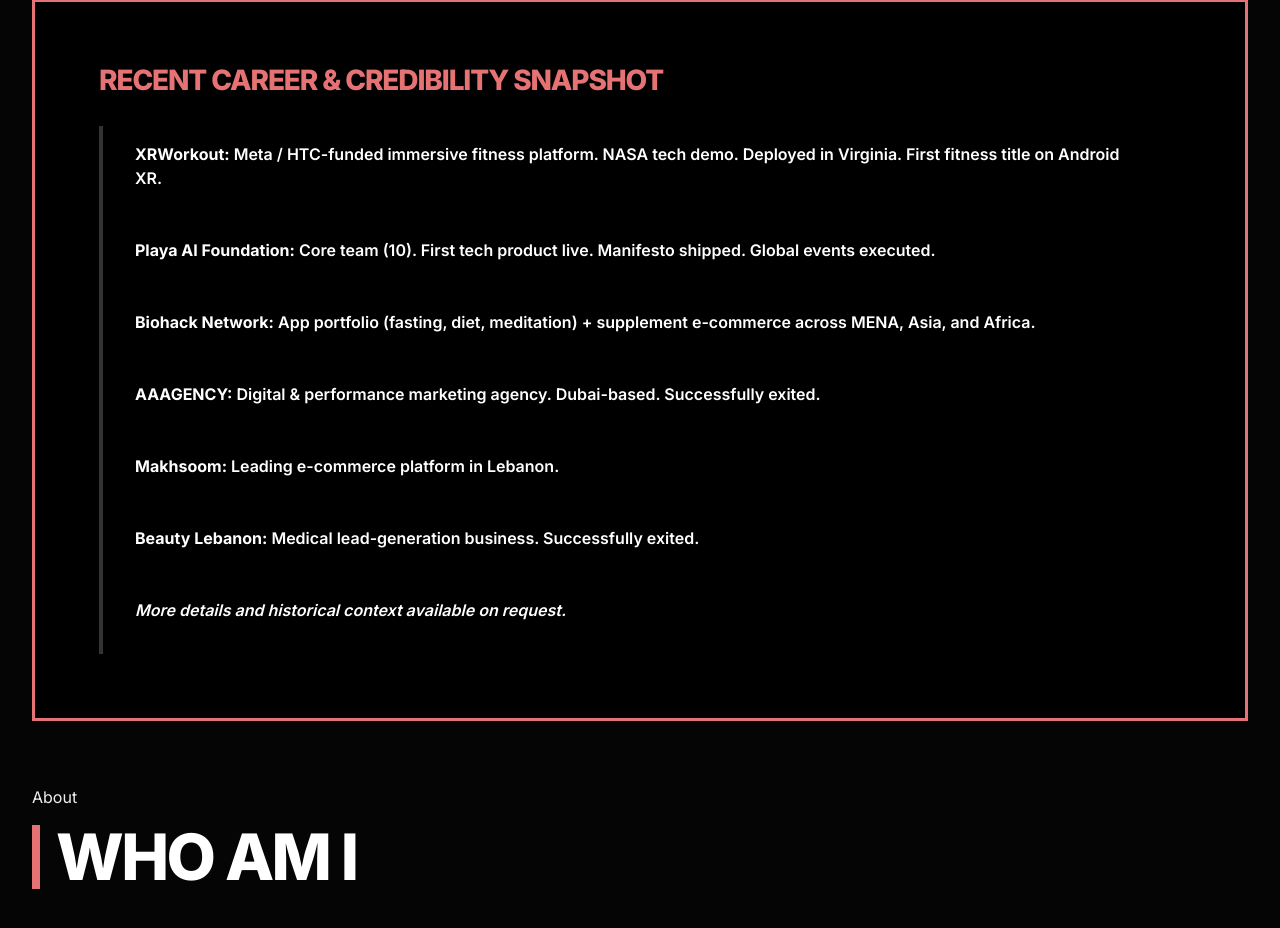
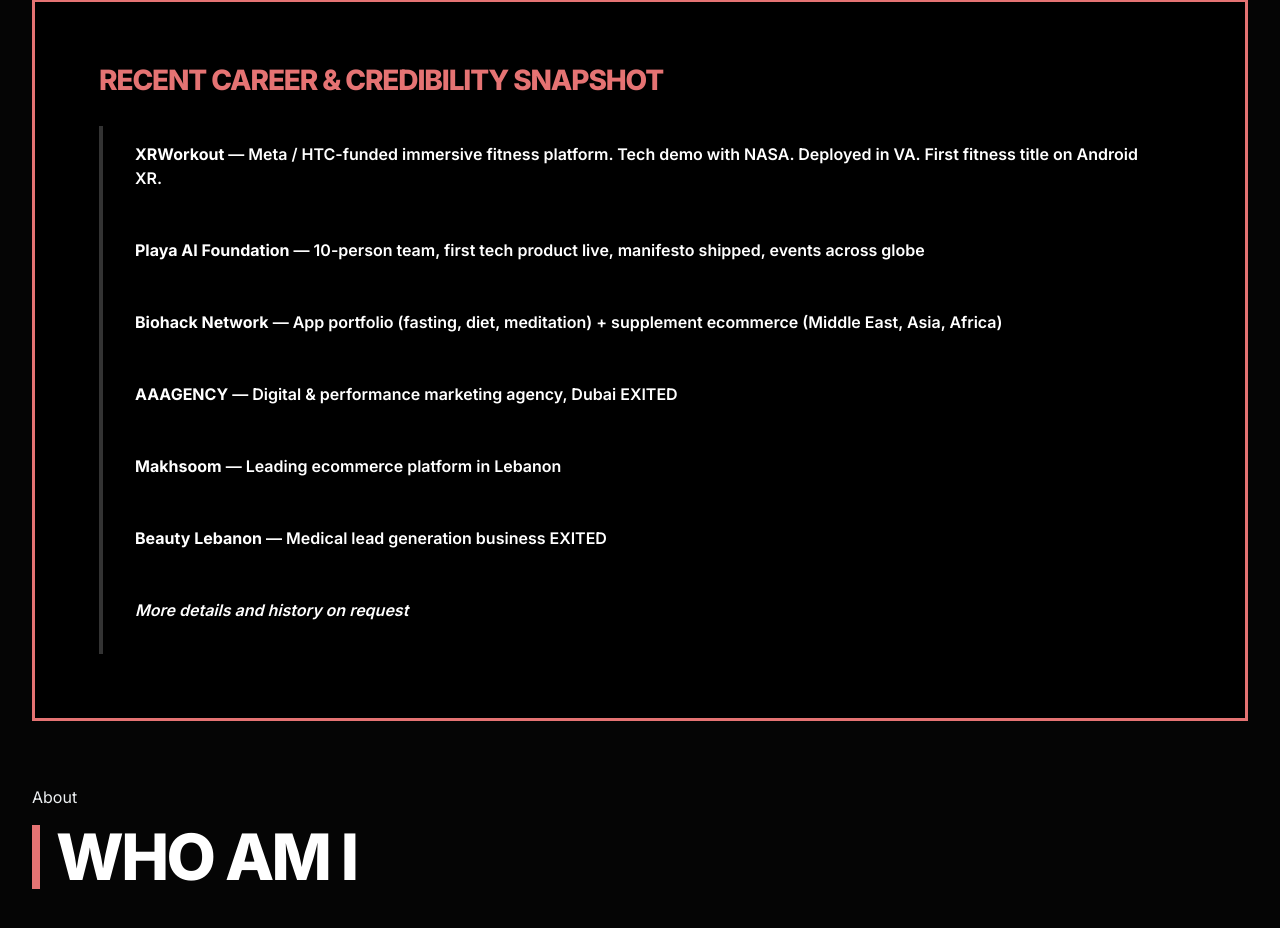
Before and after one commit to a-a-z-z/Alex_Azzi, a plain HTML site: page index.html in a window 1280 px wide. Shown: the part 1146-2074 px from the top of the page. Drawn offline with Linux system fonts and the light colour scheme.

Commit message:
updating the proof wall section

```diff
--- a/index.html
+++ b/index.html
@@ -61,65 +61,80 @@
             </div>
         </div>
     </section>
-
- <!-- Proof Wall Section -->
+<!-- Proof Wall Section -->
 <section id="proof" class="section">
   <div class="container">
     <div class="proof-wall">
-      <h3>Recent Career & Credibility Snapshot</h3>
+      <h3>Recent Career &amp; Credibility Snapshot</h3>
 
       <div class="proof-items">
         <div class="proof-item">
           <span class="proof-icon">▸</span>
           <p class="proof-text">
-            <strong>XRWorkout:</strong> Meta / HTC-funded immersive fitness platform. NASA tech demo.
-            Deployed in Virginia. First fitness title on Android XR.
+            <strong class="brand">XRWorkout</strong>
+            <span class="proof-desc">
+              — Meta / HTC-funded immersive fitness platform. Tech demo with NASA.
+              Deployed in VA. First fitness title on Android XR.
+            </span>
           </p>
         </div>
 
         <div class="proof-item">
           <span class="proof-icon">▸</span>
           <p class="proof-text">
-            <strong>Playa AI Foundation:</strong> Core team (10). First tech product live.
-            Manifesto shipped. Global events executed.
+            <strong class="brand">Playa AI Foundation</strong>
+            <span class="proof-desc">
+              — 10-person team, first tech product live, manifesto shipped,
+              events across globe
+            </span>
           </p>
         </div>
 
         <div class="proof-item">
           <span class="proof-icon">▸</span>
           <p class="proof-text">
-            <strong>Biohack Network:</strong> App portfolio (fasting, diet, meditation) +
-            supplement e-commerce across MENA, Asia, and Africa.
+            <strong class="brand">Biohack Network</strong>
+            <span class="proof-desc">
+              — App portfolio (fasting, diet, meditation) + supplement ecommerce
+              (Middle East, Asia, Africa)
+            </span>
           </p>
         </div>
 
         <div class="proof-item">
           <span class="proof-icon">▸</span>
           <p class="proof-text">
-            <strong>AAAGENCY:</strong> Digital & performance marketing agency.
-            Dubai-based. Successfully exited.
+            <strong class="brand">AAAGENCY</strong>
+            <span class="proof-desc">
+              — Digital &amp; performance marketing agency, Dubai EXITED
+            </span>
           </p>
         </div>
 
         <div class="proof-item">
           <span class="proof-icon">▸</span>
           <p class="proof-text">
-            <strong>Makhsoom:</strong> Leading e-commerce platform in Lebanon.
+            <strong class="brand">Makhsoom</strong>
+            <span class="proof-desc">
+              — Leading ecommerce platform in Lebanon
+            </span>
           </p>
         </div>
 
         <div class="proof-item">
           <span class="proof-icon">▸</span>
           <p class="proof-text">
-            <strong>Beauty Lebanon:</strong> Medical lead-generation business.
-            Successfully exited.
+            <strong class="brand">Beauty Lebanon</strong>
+            <span class="proof-desc">
+              — Medical lead generation business EXITED
+            </span>
           </p>
         </div>
 
         <div class="proof-item">
           <span class="proof-icon">▸</span>
           <p class="proof-text">
-            <em>More details and historical context available on request.</em>
+            <em class="proof-desc">More details and history on request</em>
           </p>
         </div>
       </div>
```
